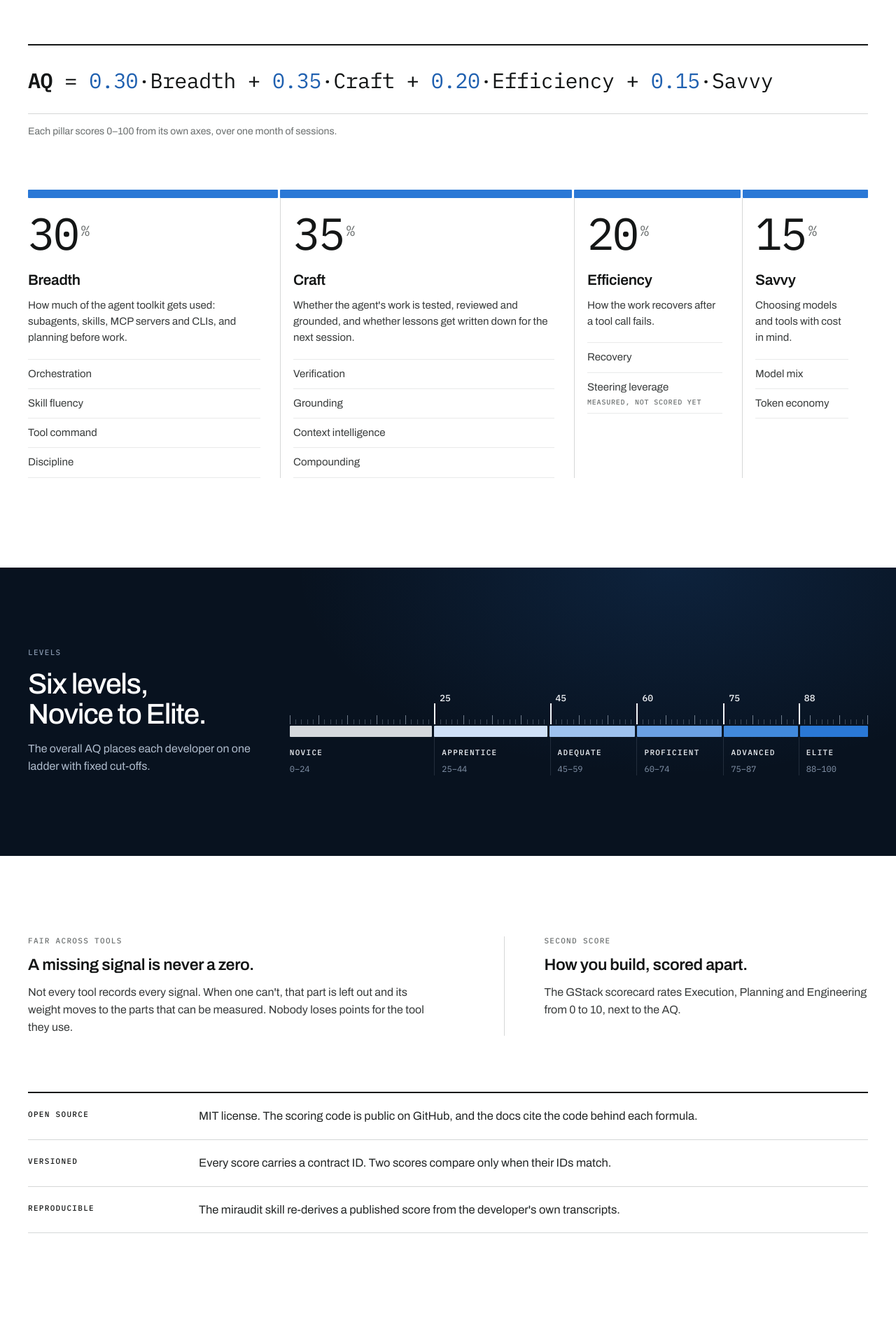
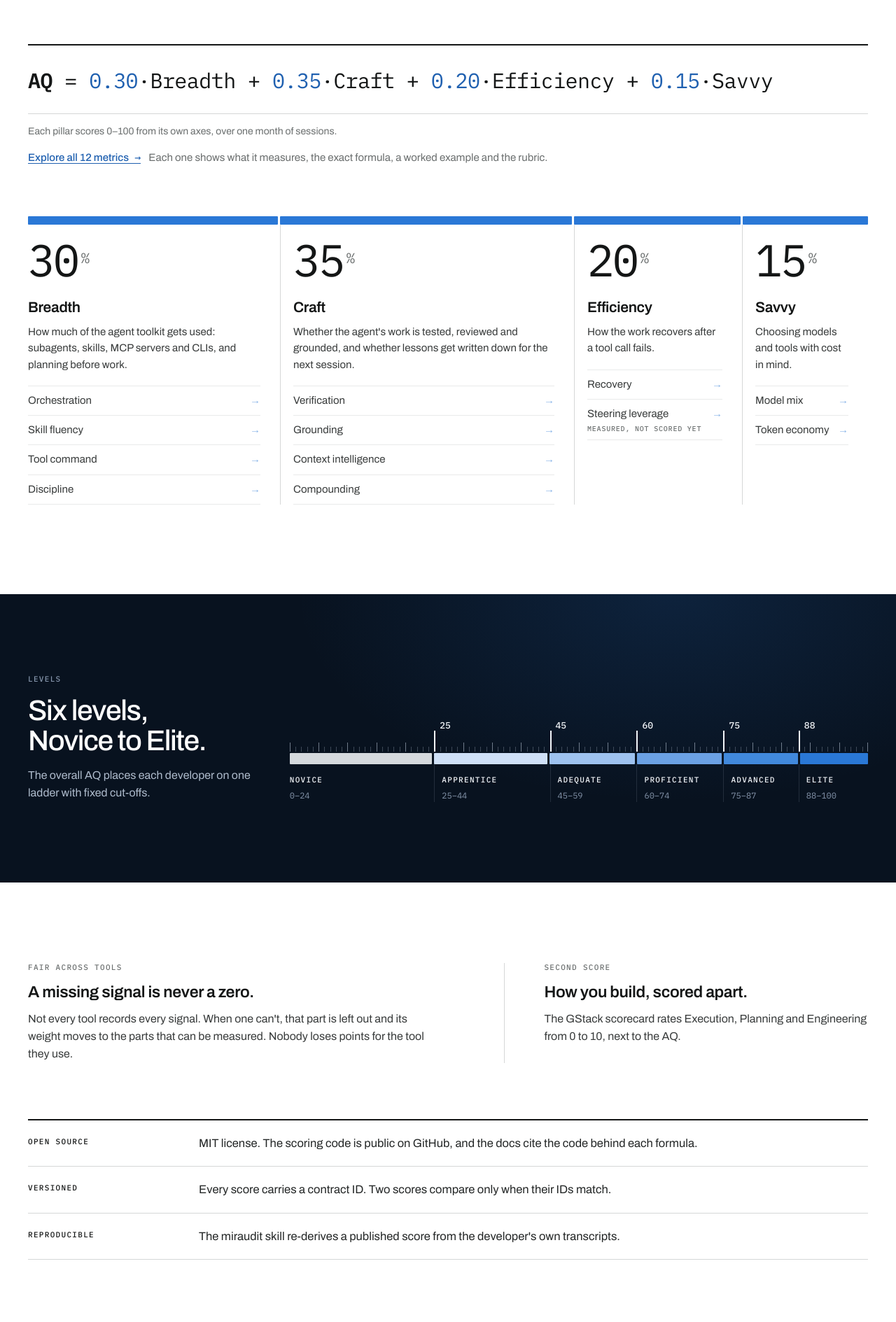
Before and after one commit to xmartlabs/gnomon, an MkDocs documentation site: the page built from docs/index.md, in a window 1280 px wide. Shown: the part 1231-3120 px from the top of the page at 70% size. Built offline with MkDocs 1.6.1 and Material for MkDocs 9.7.7, drawn with Linux system fonts in a browser that asks for light colours; a script that is not in the unit is left out.

Commit message:
feat(docs): link landing metrics to their pages and harden the 3D hero

```diff
--- a/docs/assets/landing/landing.css
+++ b/docs/assets/landing/landing.css
@@ -142,7 +142,16 @@ code{font-family:var(--font-figure);font-size:.875em;background:var(--surface-su
 .pillar h3{font-size:21px;letter-spacing:-.015em;margin-top:22px;font-weight:600}
 .pdesc{font-size:15px;line-height:1.55;margin-top:8px;color:var(--grey-700)}
 .axes{margin-top:18px;border-top:1px solid var(--rule-subtle)}
-.axes li{font-size:15px;color:var(--grey-700);padding:9px 0;border-bottom:1px solid var(--rule-subtle)}
+.axes li{font-size:15px;color:var(--grey-700);border-bottom:1px solid var(--rule-subtle)}
+.axes li a{display:block;padding:9px 0;color:inherit;text-decoration:none;border-bottom:0}
+.axes li a:hover,.axes li a:focus-visible{color:var(--blue-600)}
+.axes .go-arrow{float:right;color:var(--blue-500);opacity:.55;transition:transform .18s,opacity .18s}
+.axes li a:hover .go-arrow,.axes li a:focus-visible .go-arrow{opacity:1;transform:translateX(3px)}
+.pillar h3 a{color:inherit;text-decoration:none;border-bottom:0}
+.pillar h3 a:hover,.pillar h3 a:focus-visible{color:var(--blue-600)}
+.explore{margin:14px 0 0;font-size:15px}
+.explore .explore-note{color:var(--text-secondary);margin-left:8px}
+@media (prefers-reduced-motion:reduce){.axes .go-arrow{transition:none}}
 .axes .muted{display:block;font:500 10px/1.3 var(--font-figure);letter-spacing:.08em;text-transform:uppercase;color:var(--text-tertiary);margin-top:3px}
 .pbar{display:none}
 
--- a/docs/assets/landing/landing.js
+++ b/docs/assets/landing/landing.js
@@ -588,7 +588,12 @@ async function startGL() {
   renderer.toneMappingExposure = 1.0;
   renderer.setClearColor('#08121F', 1);
   glBox.dataset.renderer = 'webgl';
-  canvas.addEventListener('webglcontextlost', e => { e.preventDefault(); stop(); startSVG(); });
+  // A lost context (GPU reset, eviction) hands over to the SVG dial for good: `lost` keeps the
+  // resize, intersection and visibility triggers from restarting a render loop on a dead context.
+  let lost = false;
+  canvas.addEventListener('webglcontextlost', e => {
+    e.preventDefault(); lost = true; stop(); motionBtn.hidden = true; canvas.remove(); startSVG();
+  });
 
   const scene = new THREE.Scene();
   scene.environment = studioEnvironment(THREE, renderer);
@@ -714,7 +719,7 @@ async function startGL() {
     frame(clock, false);
     if (first) { first = false; goLive(); }
   };
-  const start = () => { if (still() || running || paused || !onScreen || document.hidden) return; running = true; last = 0; raf = requestAnimationFrame(loop); };
+  const start = () => { if (lost || still() || running || paused || !onScreen || document.hidden) return; running = true; last = 0; raf = requestAnimationFrame(loop); };
   function stop() { running = false; cancelAnimationFrame(raf); }
 
   // Hand over from the static stand-in, if one was shown: fade it out as the render fades in.
@@ -729,7 +734,7 @@ async function startGL() {
   // Compile now: a GPU that rejects the dial's shaders gets the static frame, not a blank hero.
   if (comp) { placeSun(STILL_PHASE, 1); placeCamera(0, 0, 1); render(); }
   if (shaderFailed) { renderer.dispose(); canvas.remove(); throw new Error('the dial shaders did not compile'); }
-  new ResizeObserver(() => { resize(); if (!running) frame(clock, still()); }).observe(glBox);
+  new ResizeObserver(() => { if (lost) return; resize(); if (!running) frame(clock, still()); }).observe(glBox);
   if (still()) { frame(0, true); goLive(); }
   else {
     motionBtn.hidden = false;
@@ -742,7 +747,7 @@ async function startGL() {
     document.addEventListener('visibilitychange', () => (document.hidden ? stop() : start()));
     start();
   }
-  reduceMQ.addEventListener('change', e => { if (e.matches) { stop(); motionBtn.hidden = true; frame(0, true); } });
+  reduceMQ.addEventListener('change', e => { if (e.matches && !lost) { stop(); motionBtn.hidden = true; frame(0, true); } });
 }
 
 /* ---------- boot ---------- */
--- a/overrides/home.html
+++ b/overrides/home.html
@@ -18,13 +18,20 @@
 <!--
   The site home: a standalone template, so none of Material's header, navigation or sidebars render here.
   Ported from the approved mockup docs/superpowers/specs/2026-10-21-docs-landing-mockup-v2.html.
-  three.js is pinned below. If WebGL is missing or the CDN is unreachable, landing.js draws the same dial
+  three.js is pinned below, with Subresource Integrity hashes for every module it loads; bumping
+  the version means recomputing them. If WebGL is missing or the CDN is unreachable, landing.js draws the same dial
   as an inline SVG, so the hero never depends on the CDN.
 -->
 <script type="importmap">
 { "imports": {
   "three": "https://cdn.jsdelivr.net/npm/three@0.186.1/build/three.module.js",
   "three/addons/": "https://cdn.jsdelivr.net/npm/three@0.186.1/examples/jsm/"
+},
+  "integrity": {
+  "https://cdn.jsdelivr.net/npm/three@0.186.1/build/three.module.js": "sha384-m8JoFX52V6NGv2usipnlLJKnJfL7IE8dbniPDDCSGSQv3Hm4n6PjfV6syVwfuoRc",
+  "https://cdn.jsdelivr.net/npm/three@0.186.1/build/three.core.js": "sha384-mdKeCwPEcbDvzaxwhm+MVuLoMou+E7jQqrs4tmu/n8HBYPGI1kZt0MkJxlMR4zFM",
+  "https://cdn.jsdelivr.net/npm/three@0.186.1/examples/jsm/geometries/RoundedBoxGeometry.js": "sha384-gHmgcgYfabbVCqiNiLLSop7dMvxAqZsQsjokoDYKyrHmCD5jCPvDvFaXaAkHtTfM",
+  "https://cdn.jsdelivr.net/npm/three@0.186.1/examples/jsm/utils/BufferGeometryUtils.js": "sha384-Rm97j4mcjlLkGsYC2LX3nZG9VU2R8lgK0QE+DmBr4thue+H7J+SHm+68If2ZLBVg"
 } }
 </script>
 <script>document.documentElement.classList.add('js')</script>
@@ -92,6 +99,7 @@
         <b>AQ</b> = <em>0.30</em>·Breadth + <em>0.35</em>·Craft + <em>0.20</em>·Efficiency + <em>0.15</em>·Savvy
       </p>
       <p class="formula-note">Each pillar scores 0–100 from its own axes, over one month of sessions.</p>
+      <p class="explore"><a class="go" href="{{ base_url }}/metrics/how-scoring-works/">Explore all 12 metrics<span aria-hidden="true"> →</span></a> <span class="explore-note">Each one shows what it measures, the exact formula, a worked example and the rubric.</span></p>
 
       <div class="pillars">
         <div class="pgrid weights" aria-hidden="true"><span></span><span></span><span></span><span></span></div>
@@ -99,30 +107,30 @@
           <div class="pillar">
             <div class="pbar" aria-hidden="true"><i style="width:30%"></i></div>
             <p class="pfig">30<small>%</small></p>
-            <h3>Breadth</h3>
+            <h3><a href="{{ base_url }}/metrics/breadth/">Breadth</a></h3>
             <p class="pdesc">How much of the agent toolkit gets used: subagents, skills, MCP servers and CLIs, and planning before work.</p>
-            <ul class="axes"><li>Orchestration</li><li>Skill fluency</li><li>Tool command</li><li>Discipline</li></ul>
+            <ul class="axes"><li><a href="{{ base_url }}/metrics/breadth/orchestration/">Orchestration<span class="go-arrow" aria-hidden="true">→</span></a></li><li><a href="{{ base_url }}/metrics/breadth/skill-fluency/">Skill fluency<span class="go-arrow" aria-hidden="true">→</span></a></li><li><a href="{{ base_url }}/metrics/breadth/tool-command/">Tool command<span class="go-arrow" aria-hidden="true">→</span></a></li><li><a href="{{ base_url }}/metrics/breadth/discipline/">Discipline<span class="go-arrow" aria-hidden="true">→</span></a></li></ul>
           </div>
           <div class="pillar">
             <div class="pbar" aria-hidden="true"><i style="width:35%"></i></div>
             <p class="pfig">35<small>%</small></p>
-            <h3>Craft</h3>
+            <h3><a href="{{ base_url }}/metrics/craft/">Craft</a></h3>
             <p class="pdesc">Whether the agent's work is tested, reviewed and grounded, and whether lessons get written down for the next session.</p>
-            <ul class="axes"><li>Verification</li><li>Grounding</li><li>Context intelligence</li><li>Compounding</li></ul>
+            <ul class="axes"><li><a href="{{ base_url }}/metrics/craft/verification/">Verification<span class="go-arrow" aria-hidden="true">→</span></a></li><li><a href="{{ base_url }}/metrics/craft/grounding/">Grounding<span class="go-arrow" aria-hidden="true">→</span></a></li><li><a href="{{ base_url }}/metrics/craft/context-intelligence/">Context intelligence<span class="go-arrow" aria-hidden="true">→</span></a></li><li><a href="{{ base_url }}/metrics/craft/compounding/">Compounding<span class="go-arrow" aria-hidden="true">→</span></a></li></ul>
           </div>
           <div class="pillar">
             <div class="pbar" aria-hidden="true"><i style="width:20%"></i></div>
             <p class="pfig">20<small>%</small></p>
-            <h3>Efficiency</h3>
+            <h3><a href="{{ base_url }}/metrics/efficiency/">Efficiency</a></h3>
             <p class="pdesc">How the work recovers after a tool call fails.</p>
-            <ul class="axes"><li>Recovery</li><li>Steering leverage<span class="muted">Measured, not scored yet</span></li></ul>
+            <ul class="axes"><li><a href="{{ base_url }}/metrics/efficiency/recovery/">Recovery<span class="go-arrow" aria-hidden="true">→</span></a></li><li><a href="{{ base_url }}/metrics/efficiency/steering-leverage/">Steering leverage<span class="go-arrow" aria-hidden="true">→</span><span class="muted">Measured, not scored yet</span></a></li></ul>
           </div>
           <div class="pillar">
             <div class="pbar" aria-hidden="true"><i style="width:15%"></i></div>
             <p class="pfig">15<small>%</small></p>
-            <h3>Savvy</h3>
+            <h3><a href="{{ base_url }}/metrics/savvy/">Savvy</a></h3>
             <p class="pdesc">Choosing models and tools with cost in mind.</p>
-            <ul class="axes"><li>Model mix</li><li>Token economy</li></ul>
+            <ul class="axes"><li><a href="{{ base_url }}/metrics/savvy/model-mix/">Model mix<span class="go-arrow" aria-hidden="true">→</span></a></li><li><a href="{{ base_url }}/metrics/savvy/token-economy/">Token economy<span class="go-arrow" aria-hidden="true">→</span></a></li></ul>
           </div>
         </div>
       </div>
```
Also changed, not shown: odd/tasks/docs-site.md (+12 -0 lines).
